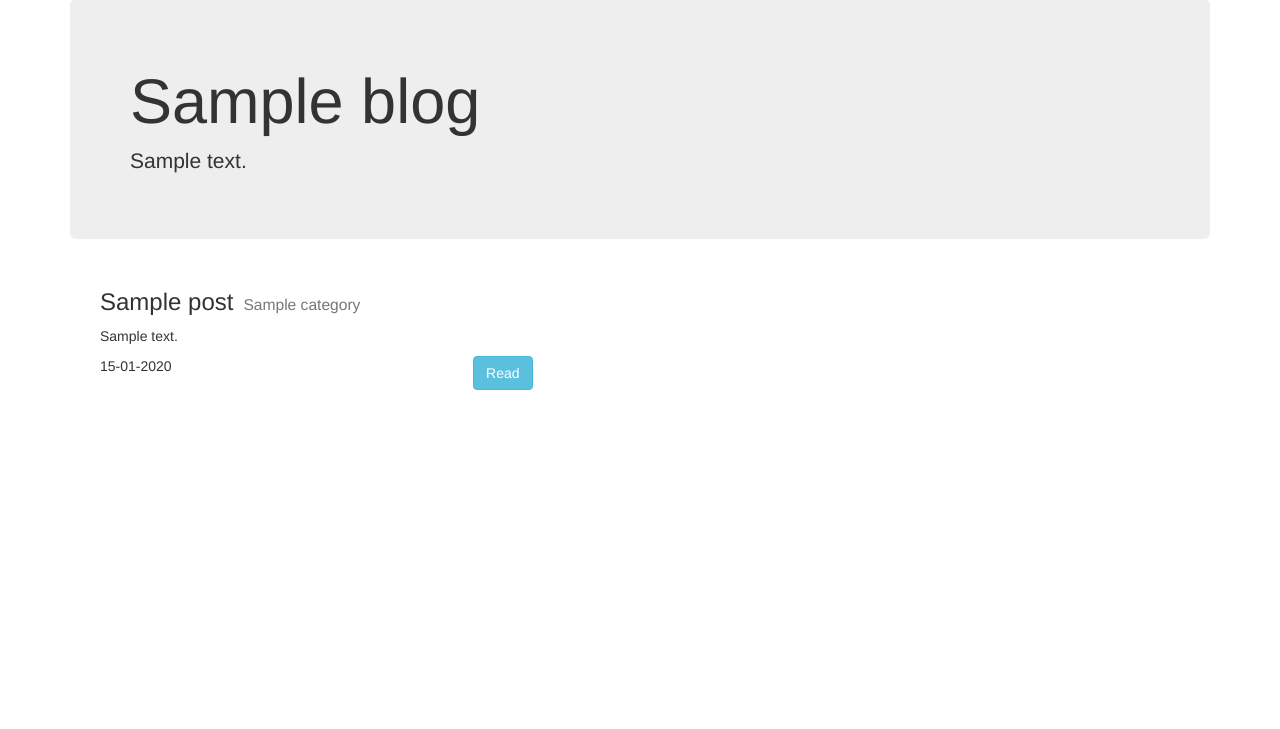
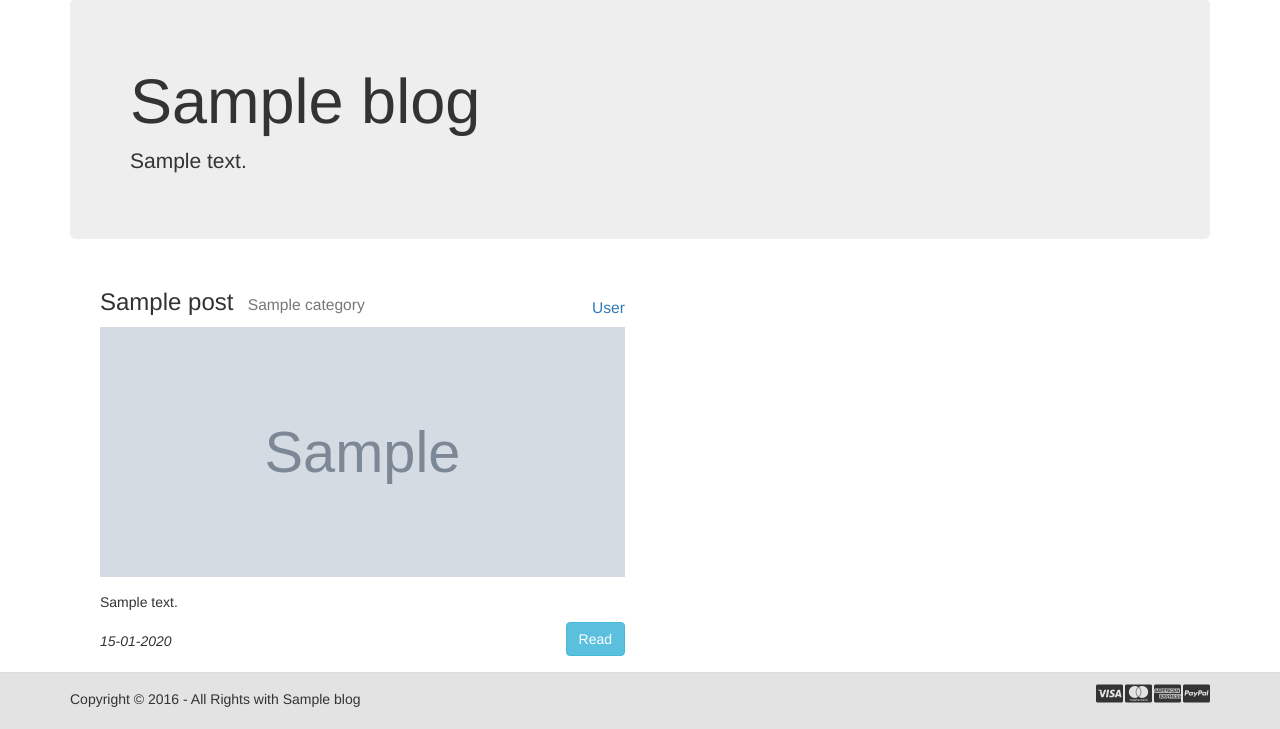
Before and after one commit to yasotnik/django-blog, a Django app: template djblog/blogpost/templates/blogpost/index.html in a window 1280 px wide. Shown: the part 71-800 px from the top of the page. Run offline with Django 3.2, Linux system fonts and the light colour scheme; the template is opened without the code that fills it: most values are stand-ins (such as "Sample title", 1, 10 or a date in 2020); grey boxes marked "Sample" are stand-in pictures; some libraries are stand-ins or nearby versions.

Commit message:
Redesigned base and index templates

```diff
--- a/djblog/blogpost/models.py
+++ b/djblog/blogpost/models.py
@@ -1,5 +1,6 @@
 from django.db import models
 from django.db.models import permalink
+from django.contrib.auth.models import User
 
 
 class BlogSettings(models.Model):
--- /dev/null
+++ b/djblog/blogpost/static/blogpost/css/style.css
@@ -0,0 +1,43 @@
+/*Post style*/
+
+.post .title{
+    margin-left: 10px;
+}
+.post .heading {
+    line-height: 38px
+}
+.post .author{
+    float: right;
+    line-height: 38px;
+}
+.post .date{
+    font-style: italic;
+}
+.post .preview {
+    margin-top: 15px;
+}
+.post .image {
+    width: 100%;
+    height: auto;
+    max-height: 250px;
+    min-height: 250px;
+}
+.post .bottom {
+    line-height: 38px;
+}
+
+/*Footer style*/
+
+.footer-bottom {
+	background: #E3E3E3;
+    margin-top: 50px;
+	border-top: 1px solid #DDDDDD;
+	padding-top: 10px;
+	padding-bottom: 10px;
+}
+.footer-bottom p.pull-left {
+	padding-top: 6px;
+}
+.payments {
+	font-size: 1.5em;
+}
--- a/djblog/blogpost/static/blogpost/style.css
+++ /dev/null
@@ -1,7 +0,0 @@
-.title-category{
-    margin-left: 10px;
-}
-
-.posted-day{
-    font-style: italic;
-}
--- a/djblog/blogpost/templates/blogpost/base.html
+++ b/djblog/blogpost/templates/blogpost/base.html
@@ -7,7 +7,8 @@
 
 {# Load static files #}
 {% load static %}
-<link rel="stylesheet" type="text/css" href="{% static 'blogpost/style.css' %}" />
+<link rel="stylesheet" type="text/css" href="{% static 'blogpost/css/style.css' %}" />
+<link href="//maxcdn.bootstrapcdn.com/font-awesome/4.2.0/css/font-awesome.min.css" rel="stylesheet">
 
 {# Display django.contrib.messages as Bootstrap alerts #}
 {% bootstrap_messages %}
@@ -20,3 +21,17 @@
 
 {% block content %}
 {% endblock %}
+
+<div class="footer-bottom navbar-fixed-bottom row-fluid">
+        <div class="container">
+            <p class="pull-left"> Copyright © 2016 - All Rights with {{ blog.title }} </p>
+            <div class="pull-right">
+                <ul class="nav nav-pills payments">
+                    <li><i class="fa fa-cc-visa"></i></li>
+                    <li><i class="fa fa-cc-mastercard"></i></li>
+                    <li><i class="fa fa-cc-amex"></i></li>
+                    <li><i class="fa fa-cc-paypal"></i></li>
+                </ul>
+            </div>
+        </div>
+</div>
--- a/djblog/blogpost/templates/blogpost/index.html
+++ b/djblog/blogpost/templates/blogpost/index.html
@@ -8,20 +8,23 @@
     </div>
     <div class="posts col-lg-12 col-xs-12 col-md-12">
         {% for post in object_list %}
-        <div class="post col-lg-5 col-sm-12 col-xs-12 col-md-5">
+        <div class="post col-lg-6 col-sm-12 col-xs-12 col-md-5">
             <div class="heading">
-                <h3>{{ post.title }}<small class="title-category">{{ post.category }}</small></h3>
+                <div><h3>{{ post.title }}<small class="title">
+                    {{ post.category }}</small><small class="author"><a href="#">User</a></small></h3></div>
             </div>
-            <div class="post-preview">
+            <div>
+                <img src="{{ post.image }}" class="image">
+            </div>
+            <div class="preview">
                 <p>{{ post.body_preview }}</p>
             </div>
-            <div>
-                <div class="posted-date pull-left">{{ post.posted|date:"d-m-Y" }}</div>
+            <div class="bottom">
+                <div class="date pull-left">{{ post.posted|date:"d-m-Y" }}</div>
                 <div class="pull-right"><a href="{% url 'blogpost:post' post.slug %}" class="btn
                 btn-info">Read</a></div>
             </div>
         </div>
-        <div class="col-lg-1 col-md-1"></div>
         {% empty %}
             <h3>No posts yet.</h3>
         {% endfor %}
--- a/djblog/djblog/settings.py
+++ b/djblog/djblog/settings.py
@@ -145,8 +145,6 @@ USE_L10N = True
 
 USE_TZ = True
 
-
-
 # Static files (CSS, JavaScript, Images)
 # https://docs.djangoproject.com/en/1.10/howto/static-files/
 
--- a/djblog/djblog/urls.py
+++ b/djblog/djblog/urls.py
@@ -16,10 +16,12 @@ Including another URLconf
 from django.conf.urls import url, include
 from django.contrib import admin
 
+
 urlpatterns = [
     # Django admin url
     url(r'^admin/', admin.site.urls),
 
+
     # URLs fro blogpost app
     url(r'^', include('blogpost.url'))
 ]
```
Also changed, not shown: djblog/blogpost/url.py (+6 -2 lines).
